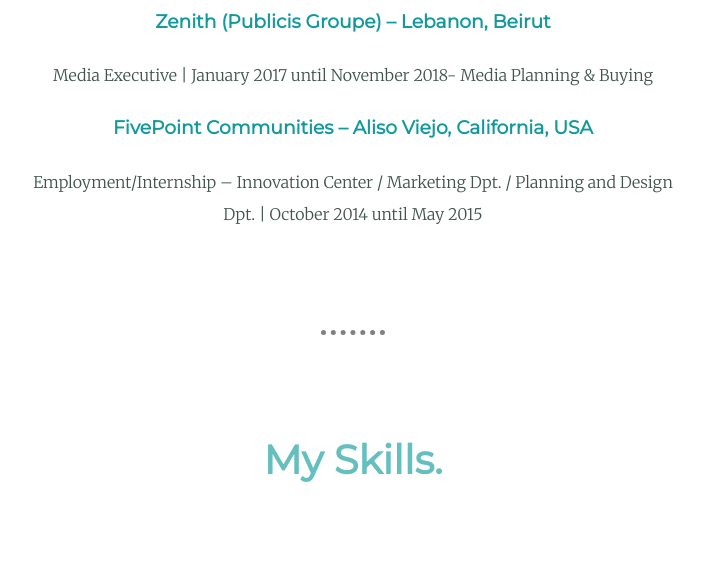
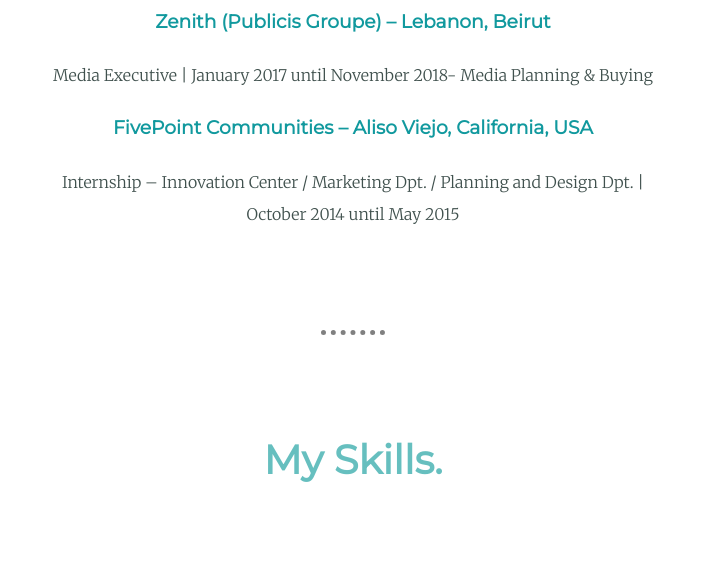
Before and after one commit to Ramiamhaz/cv, a plain HTML site: page index.html in a window 1280 px wide. Shown: the part 2665-3227 px from the top of the page, without its empty margins (287-991 px from the left). Drawn offline with Linux system fonts and the light colour scheme.

Commit message:
Update index.html

```diff
--- a/index.html
+++ b/index.html
@@ -62,7 +62,7 @@
         </div>
         <div class="experience-row">
           <h3>FivePoint Communities – Aliso Viejo, California, USA</h3>
-          <p>Employment/Internship – Innovation Center / Marketing Dpt. / Planning and Design Dpt. | October 2014 until May 2015</p>
+          <p>Internship – Innovation Center / Marketing Dpt. / Planning and Design Dpt. | October 2014 until May 2015</p>
         </div>
       </div>
 
```
